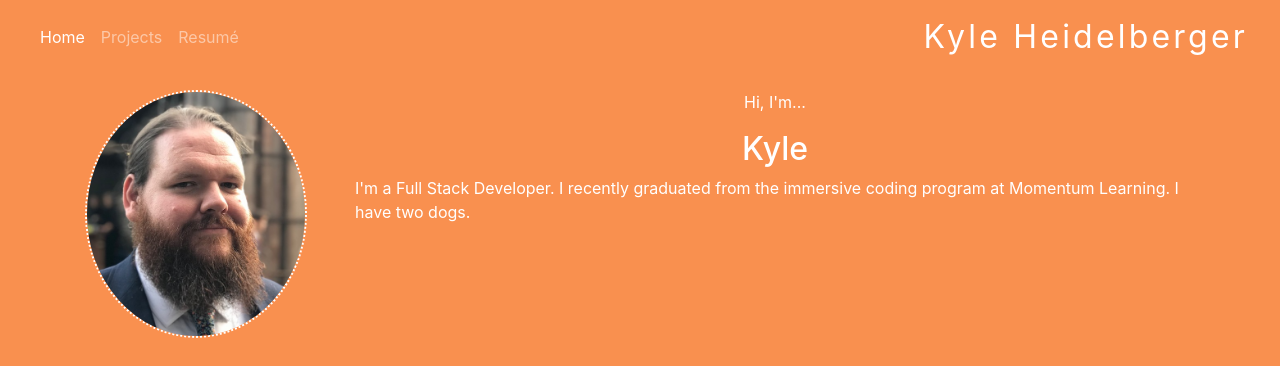
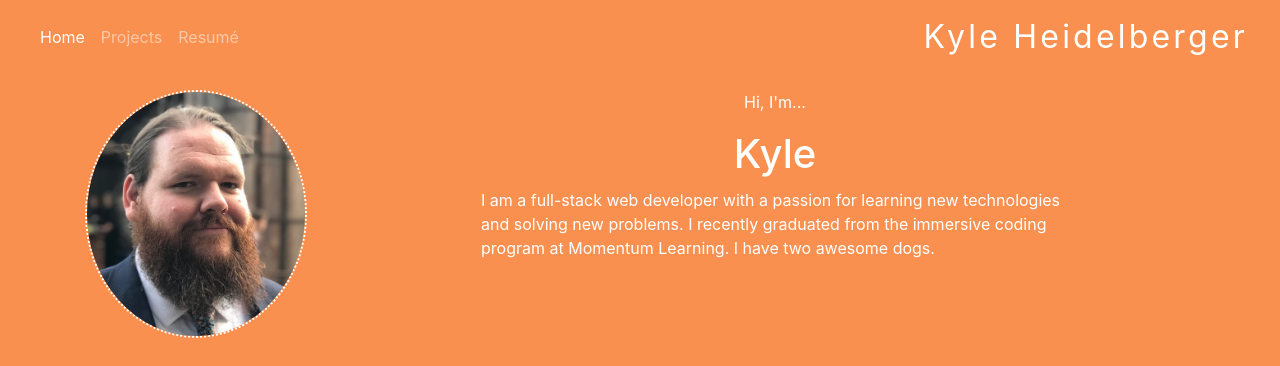
Before and after one commit to kyleheidelberger/kyleheidelberger.github.io, a plain HTML site: page index.html in a window 1280 px wide. Shown: the top 366 px of the page. Drawn offline with nearby package versions, Linux system fonts and the light colour scheme.

Commit message:
update bio

```diff
--- a/index.html
+++ b/index.html
@@ -43,8 +43,8 @@
                 <p>Hi, I'm...</p>
                 <h2 class="name">Kyle</h2>
                 <!-- <h3 class="current-title">Full-Stack developer</h3><br> -->
-                <p class="bio">I'm a Full Stack Developer. I recently graduated from the immersive coding program at <a
-                        href="https://www.momentumlearn.com">Momentum Learning</a>. I have two dogs.</p><br>
+                <p class="bio">I am a full-stack web developer with a passion for learning new technologies and solving new problems. I recently graduated from the immersive coding program at <a
+                        href="https://www.momentumlearn.com">Momentum Learning</a>. I have two awesome dogs.</p><br>
                 <p></p><br>
             </div>
         </div>
--- a/style.css
+++ b/style.css
@@ -42,6 +42,15 @@ body {
     /* border-radius: 40px; */
     /* -webkit-filter: drop-shadow(10px 10px 10px black);
     filter: drop-shadow(10px 10px 10px black); */
+}
+
+.name {
+    font-size: 2.5em;
+    margin-bottom: 10px;
+}
+
+.bio {
+    max-width: 70%;
 }
 
 .social-media{
```
